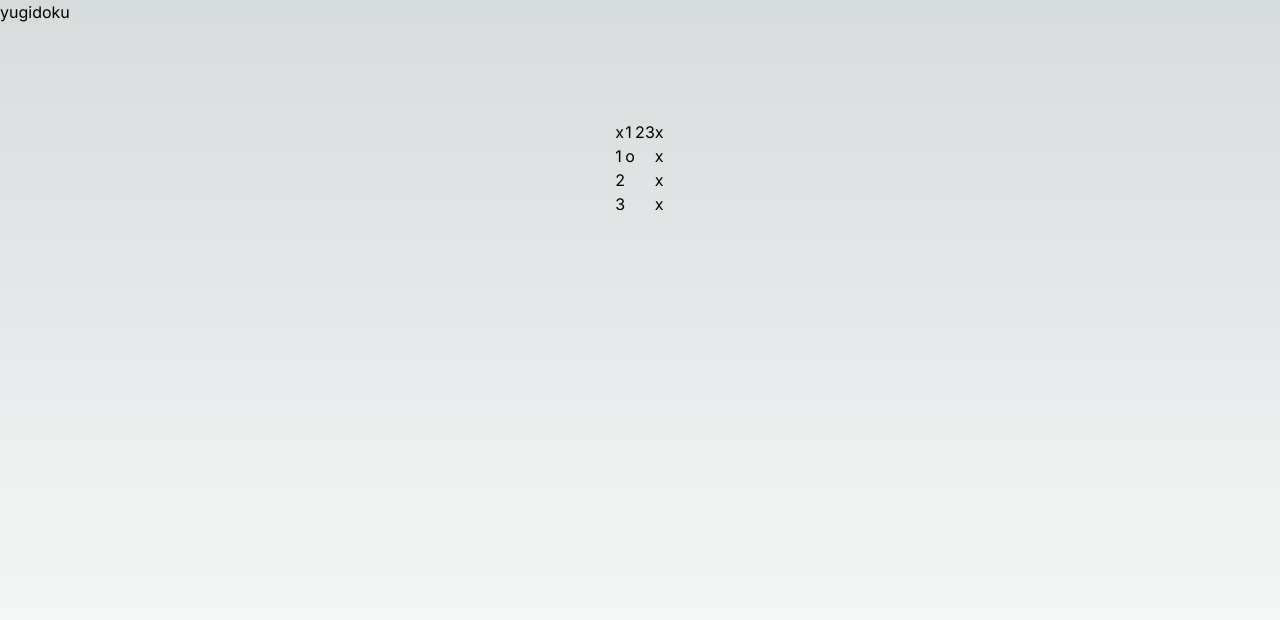
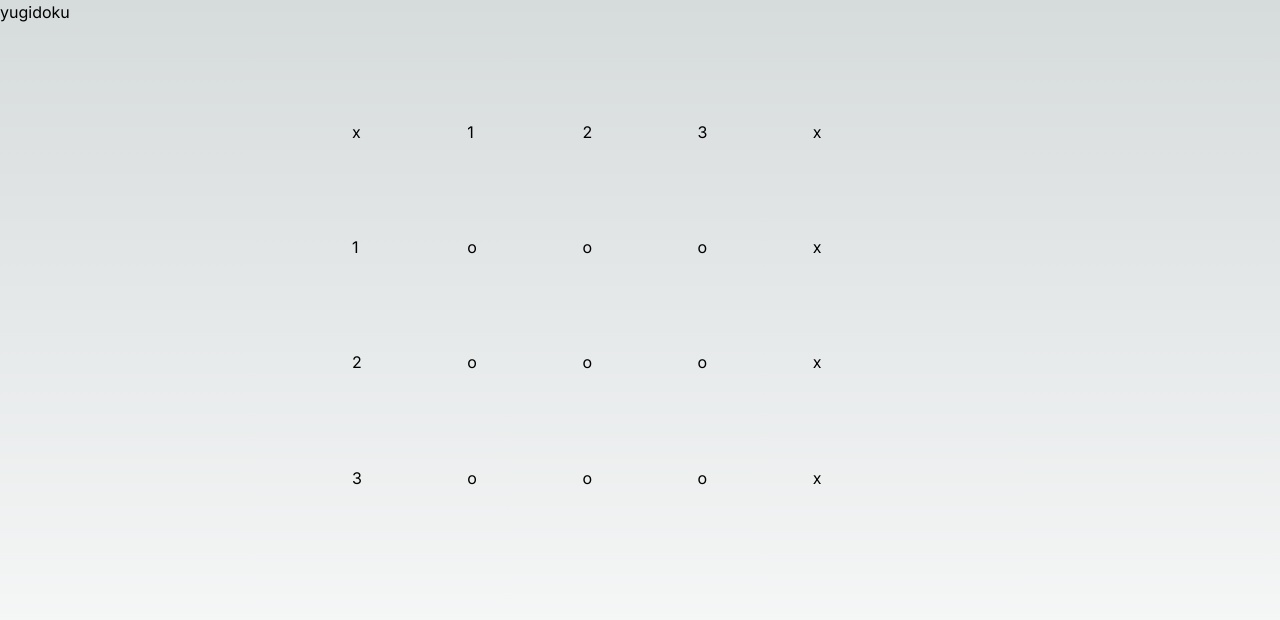
Before and after one commit to malthesers/yugidoku, a Next.js app: page / in a window 1280 px wide. Shown: the top 620 px of the page. Built offline with nearby package versions, Linux system fonts and the light colour scheme.

Commit message:
Separated GameGrid to 9x9 answer box

```diff
--- a/src/app/page.tsx
+++ b/src/app/page.tsx
@@ -3,7 +3,25 @@ import GameGrid from '@/components/GameGrid'
 export default function Home() {
   return (
     <main className="flex min-h-screen flex-col items-center justify-between p-24">
-      <GameGrid />
+      <div className="grid grid-cols-5 grid-rows-5 aspect-square max-w-xl w-full">
+        <div>x</div>
+        <div>1</div>
+        <div>2</div>
+        <div>3</div>
+        <div>x</div>
+
+        <div>1</div>
+
+        <GameGrid />
+
+        <div>x</div>
+
+        <div>2</div>
+        <div>x</div>
+
+        <div>3</div>
+        <div>x</div>
+      </div>
     </main>
   )
 }
--- a/src/components/GameGrid.tsx
+++ b/src/components/GameGrid.tsx
@@ -1,23 +1,15 @@
 export default function GameGrid() {
   return (
-    <div className="grid grid-cols-5 grid-rows-5">
-      <div>x</div>
-      <div>1</div>
-      <div>2</div>
-      <div>3</div>
-      <div>x</div>
-
-      <div>1</div>
-
-      <div className="col-span-3 row-span-3">o</div>
-
-      <div>x</div>
-
-      <div>2</div>
-      <div>x</div>
-
-      <div>3</div>
-      <div>x</div>
+    <div className="grid grid-cols-3 grid-rows-3 col-span-3 row-span-3">
+      <div>o</div>
+      <div>o</div>
+      <div>o</div>
+      <div>o</div>
+      <div>o</div>
+      <div>o</div>
+      <div>o</div>
+      <div>o</div>
+      <div>o</div>
     </div>
   )
 }
```
